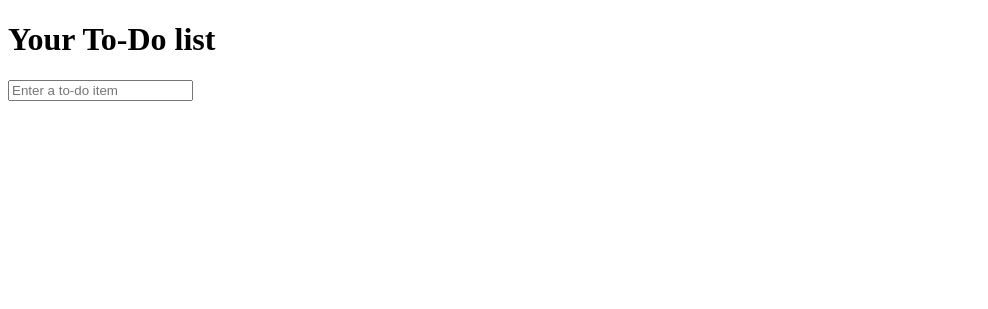
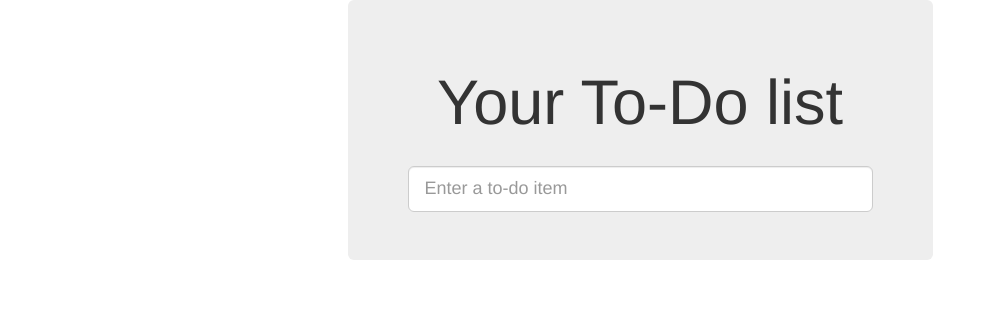
Before and after one commit to Root-shady/TDD, a Django app: page / in a window 1280 px wide. Shown: the top 309 px of the page, without its empty margins (0-988 px from the left). Run offline with Django 3.2, Linux system fonts and the light colour scheme; some libraries are stand-ins or nearby versions.

Commit message:
Use Bootstrap to improve layout

```diff
--- a/functional_tests/tests.py
+++ b/functional_tests/tests.py
@@ -6,13 +6,14 @@
 #assert 'To-Do' in browser.title
 #browser.quit()
 
-from django.test import LiveServerTestCase
+#from django.test import LiveServerTestCase
+from django.contrib.staticfiles.testing import StaticLiveServerTestCase
 from selenium import webdriver
 import unittest
 import time
 from selenium.webdriver.common.keys import Keys
 
-class NewVisitorTest(LiveServerTestCase):
+class NewVisitorTest(StaticLiveServerTestCase):
     def setUp(self):
         self.browser = webdriver.Firefox()
 
--- /dev/null
+++ b/lists/static/base.css
@@ -0,0 +1,3 @@
+#id_new_item{
+	margin-top: 3ex;
+}
--- a/lists/templates/base.html
+++ b/lists/templates/base.html
@@ -2,15 +2,33 @@
 <html>
 	<head>
 		<title>To-Do lists</title>
+		<meta name="viewport" content="width=device-width, initial-scale=1.0">
+		<link href="/static/bootstrap/css/bootstrap.min.css" rel="stylesheet" media="screen">
+		<link href="/static/base.css" rel="stylesheet" media="screen">
 	</head>
 
 	<body>
-	<h1>{% block header_text %}{% endblock %}</h1>
-	<form method="POST" action='{% block form_action %}{% endblock %}'>{% csrf_token %}
-		<input name="item_text" id="id_new_item" placeholder="Enter a to-do item" />
-	</form>
-
-	{% block table %}
-	{% endblock %}
+	<div class="container">
+		<div class="row">
+			<div class="col-md-6 col-md-offset-3 jumbotron">
+				<div class="text-center">
+					<h1>{% block header_text %}{% endblock %}</h1>
+					<form method="POST" action="{% block form_action %}{% endblock %}">
+						<input name="item_text" id="id_new_item"
+						class = "form-control input-lg"
+						placeholder="Enter a to-do item"
+						/>
+						{% csrf_token %}
+					</form>
+				</div>
+			</div>
+		</div>
+		<div class="row">
+			<div class="col-md-6 col-md-offset-3">
+				{% block table %}
+				{% endblock %}
+			</div>
+		</div>
+	</div><!-- End of the container -->
 	</body>
 </html>
--- a/lists/templates/home.html
+++ b/lists/templates/home.html
@@ -5,7 +5,7 @@
 {% block form_action %}/lists/new/{% endblock %}
 
 {% block table %}
-	<table id="id_list_table">
+	<table id="id_list_table" class="table">
 		{% for item in list.item_set.all %}
 			<tr><td>{{ forloop.counter }}: {{ item.text }}</td></tr>
 		{% endfor %}
--- a/lists/templates/list.html
+++ b/lists/templates/list.html
@@ -5,7 +5,7 @@
 {% block form_action %}/lists/{{ list.id }}/add_item/{% endblock %}
 
 {% block table %}
-	<table id="id_list_table">
+	<table id="id_list_table" class="table">
 		{% for item in list.item_set.all %}
 			<tr><td>{{ forloop.counter }}: {{ item.text }}</td></tr>
 		{% endfor %}
```
